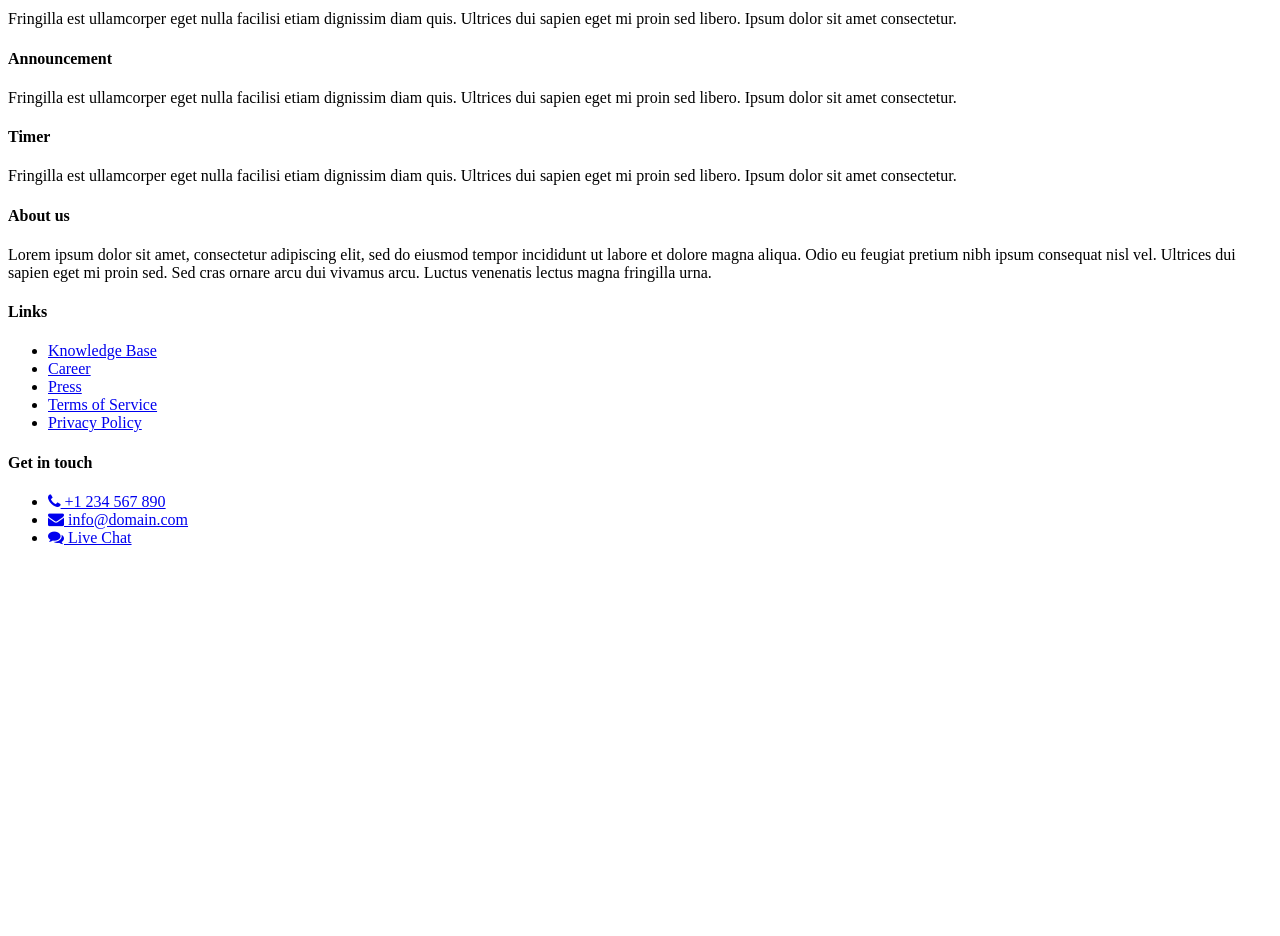
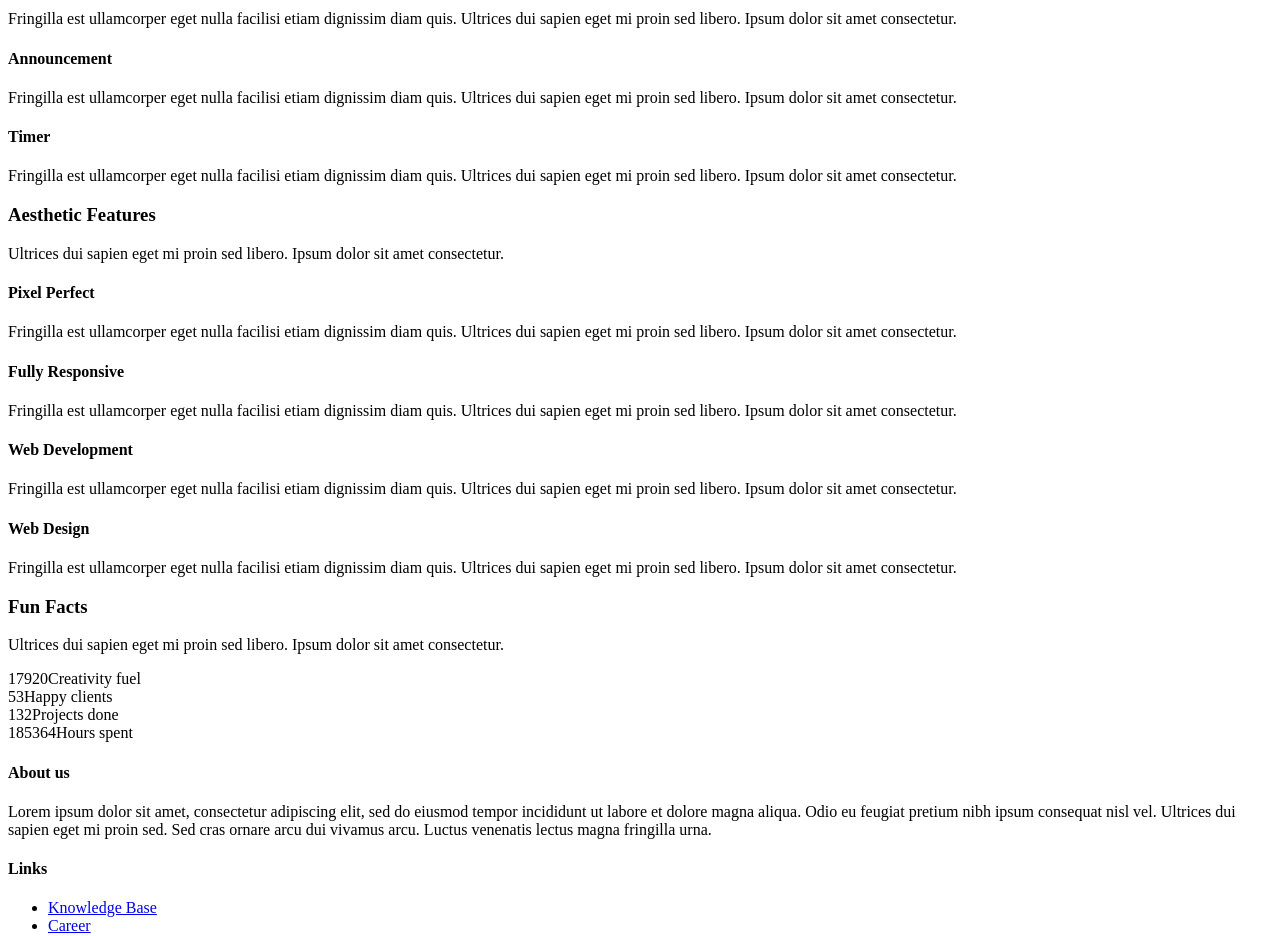
Before and after one commit to AmirF27/angular-template, an Angular app: page / in a window 1280 px wide. Shown: the part 360-1296 px from the top of the page. Before the commit the page ends 923 px from the top, so only its background shows below. Built offline with nearby package versions, Linux system fonts and the light colour scheme.

Commit message:
Create home component

```diff
--- a/src/app/app.component.html
+++ b/src/app/app.component.html
@@ -15,18 +15,7 @@
 </header>
 
 <main>
-  <app-card type="search" title="Search">
-    Fringilla est ullamcorper eget nulla facilisi etiam dignissim diam quis.
-    Ultrices dui sapien eget mi proin sed libero. Ipsum dolor sit amet consectetur.
-  </app-card>
-  <app-card type="announcement" title="Announcement">
-    Fringilla est ullamcorper eget nulla facilisi etiam dignissim diam quis.
-    Ultrices dui sapien eget mi proin sed libero. Ipsum dolor sit amet consectetur.
-  </app-card>
-  <app-card type="timer" title="Timer">
-    Fringilla est ullamcorper eget nulla facilisi etiam dignissim diam quis.
-    Ultrices dui sapien eget mi proin sed libero. Ipsum dolor sit amet consectetur.
-  </app-card>
+  <app-home></app-home>
 </main>
 
 <footer>
--- a/src/app/app.module.ts
+++ b/src/app/app.module.ts
@@ -9,6 +9,8 @@ import { HeroComponent } from './components/hero/hero.component';
 import { ContactBarComponent } from './components/contact-bar/contact-bar.component';
 import { FooterComponent } from './components/footer/footer.component';
 import { CardComponent } from './components/card/card.component';
+import { HomeComponent } from './components/home/home.component';
+import { StatCardComponent } from './components/stat-card/stat-card.component';
 
 @NgModule({
   declarations: [
@@ -19,7 +21,9 @@ import { CardComponent } from './components/card/card.component';
     HeroComponent,
     ContactBarComponent,
     FooterComponent,
-    CardComponent
+    CardComponent,
+    HomeComponent,
+    StatCardComponent
   ],
   imports: [
     BrowserModule
--- a/src/app/components/card/card.component.ts
+++ b/src/app/components/card/card.component.ts
@@ -6,6 +6,7 @@ import { Component, Input } from '@angular/core';
   styleUrls: ['./card.component.scss']
 })
 export class CardComponent {
-  @Input('type') type: string;
   @Input('title') title: string;
+  @Input('type') icon: string;
+  @Input('primary') primary: boolean = false;
 }
--- /dev/null
+++ b/src/app/components/home/home.component.html
@@ -0,0 +1,46 @@
+<app-card title="Search" icon="search" [primary]="true">
+  Fringilla est ullamcorper eget nulla facilisi etiam dignissim diam quis.
+  Ultrices dui sapien eget mi proin sed libero. Ipsum dolor sit amet consectetur.
+</app-card>
+<app-card title="Announcement" icon="announcement" [primary]="true">
+  Fringilla est ullamcorper eget nulla facilisi etiam dignissim diam quis.
+  Ultrices dui sapien eget mi proin sed libero. Ipsum dolor sit amet consectetur.
+</app-card>
+<app-card title="Timer" icon="timer" [primary]="true">
+  Fringilla est ullamcorper eget nulla facilisi etiam dignissim diam quis.
+  Ultrices dui sapien eget mi proin sed libero. Ipsum dolor sit amet consectetur.
+</app-card>
+
+<section>
+  <h3>Aesthetic Features</h3>
+  <p>
+    Ultrices dui sapien eget mi proin sed libero. Ipsum dolor sit amet consectetur.
+  </p>
+  <app-card title="Pixel Perfect" icon="#">
+    Fringilla est ullamcorper eget nulla facilisi etiam dignissim diam quis.
+    Ultrices dui sapien eget mi proin sed libero. Ipsum dolor sit amet consectetur.
+  </app-card>
+  <app-card title="Fully Responsive" icon="#">
+    Fringilla est ullamcorper eget nulla facilisi etiam dignissim diam quis.
+    Ultrices dui sapien eget mi proin sed libero. Ipsum dolor sit amet consectetur.
+  </app-card>
+  <app-card title="Web Development" icon="#">
+    Fringilla est ullamcorper eget nulla facilisi etiam dignissim diam quis.
+    Ultrices dui sapien eget mi proin sed libero. Ipsum dolor sit amet consectetur.
+  </app-card>
+  <app-card title="Web Design" icon="#">
+    Fringilla est ullamcorper eget nulla facilisi etiam dignissim diam quis.
+    Ultrices dui sapien eget mi proin sed libero. Ipsum dolor sit amet consectetur.
+  </app-card>
+</section>
+
+<section>
+  <h3>Fun Facts</h3>
+  <p>
+    Ultrices dui sapien eget mi proin sed libero. Ipsum dolor sit amet consectetur.
+  </p>
+  <app-stat-card title="Creativity fuel" [num]="17920"></app-stat-card>
+  <app-stat-card title="Happy clients" [num]="53"></app-stat-card>
+  <app-stat-card title="Projects done" [num]="132"></app-stat-card>
+  <app-stat-card title="Hours spent" [num]="185364"></app-stat-card>
+</section>
--- a/src/app/components/nav-link/nav-link.component.html
+++ b/src/app/components/nav-link/nav-link.component.html
@@ -1,5 +1,5 @@
 <li>
-  <a [href]="url">
+  <a href="{{url}}">
     <ng-content></ng-content>
   </a>
 </li>
--- /dev/null
+++ b/src/app/components/stat-card/stat-card.component.html
@@ -0,0 +1,4 @@
+<div>
+  <span>{{num}}</span>
+  <span>{{title}}</span>
+</div>
```
Also changed, not shown: src/app/components/home/home.component.ts (added, +9 -0 lines), src/app/components/stat-card/stat-card.component.ts (added, +12 -0 lines), src/app/components/home/home.component.scss (added), src/app/components/stat-card/stat-card.component.scss (added), 2 other files (tests, documents, lock files or other folders).
